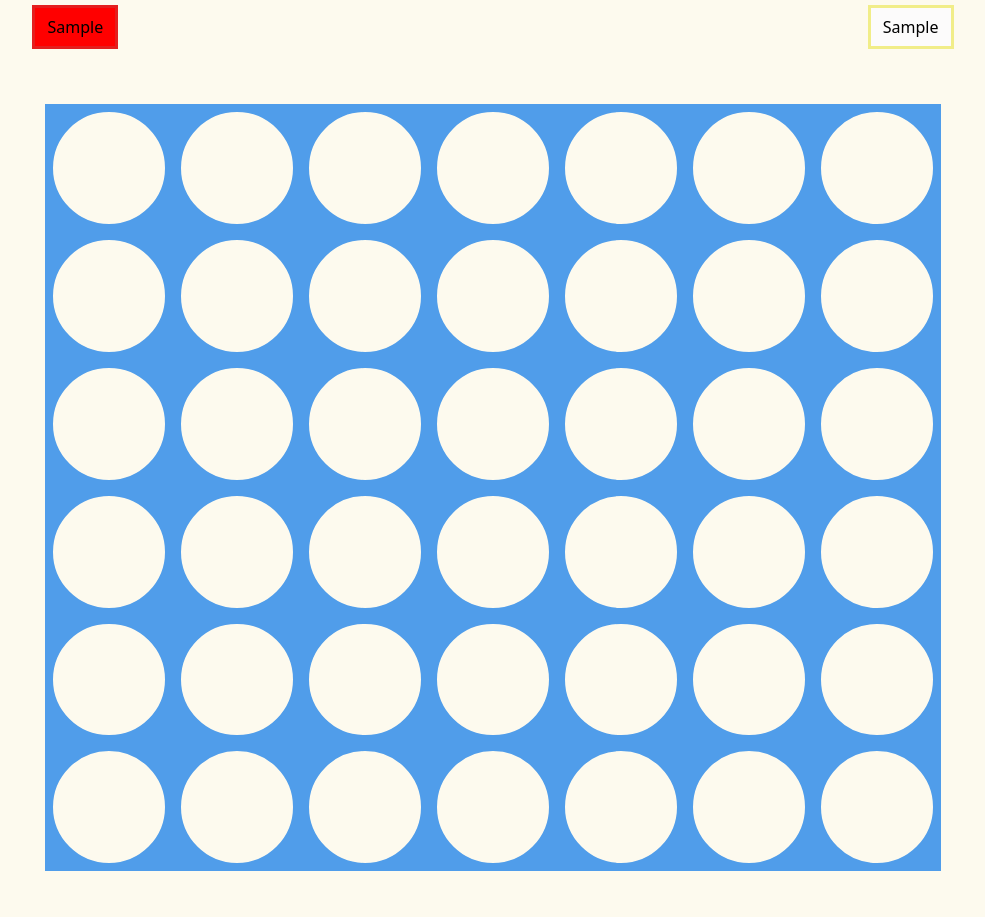
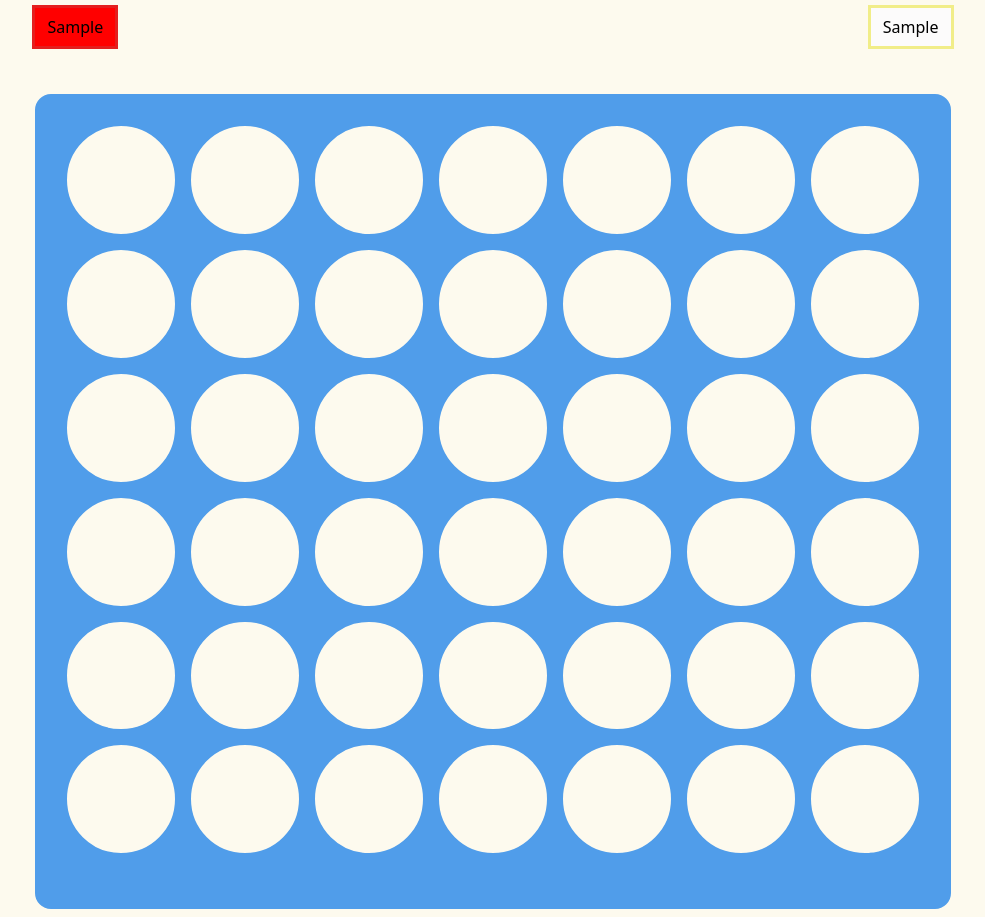
Before and after one commit to EricClasson/Connect_4_group_project, a React (Vite) app: page / in a window 1280 px wide. Both pictures are taken after typing "Sample", "Sample" into the empty fields and a click on the button "Start Game". Shown: the whole page, without its empty margins (147-1132 px from the left). Before the commit the page ends 889 px from the top, so only its background shows below. Built offline with nearby package versions, Linux system fonts and the light colour scheme.

Commit message:
Changed marker style

```diff
--- a/src/App.css
+++ b/src/App.css
@@ -26,21 +26,20 @@ body {
 .board {
   display: grid;
   grid-template-columns: repeat(7, 1fr);
-  /* background-color: var(--accent); */
-  padding: 0.625rem;
-  border-radius: 0.625rem;
+  border: solid 1.5rem;
+  border-color: var(--accent);
+  border-radius: 1rem;
+  border-bottom-width: 3rem;
 }
-
 .column {
   position: relative;
-  width: 100%;
   aspect-ratio: 1/1;
   overflow: hidden;
 }
 .column::before {
   content: '';
   position: absolute;
-  inset: 0.5rem;
+  inset: 8px;
   border-radius: 50vh;
   outline: 1000px solid var(--accent);
 }
@@ -48,10 +47,10 @@ body {
   position: relative;
 }
 .marker {
-  --_marker-animation: ease-in;
+  --_marker-animation: cubic-bezier(0.85, -0.28, 0.59, 1.1);
   position: absolute;
   width: 100%;
-  aspect-ratio: 1/1;
+  height: 100%;
   z-index: -1;
   top: 0;
   border-radius: 50vh;
@@ -59,21 +58,26 @@ body {
 
 .red {
   background-color: var(--marker-red);
-  animation: falling 0.5s var(--_marker-animation);
+  animation: falling calc(0.11s * var(--row)) var(--_marker-animation);
 }
 
 .yellow {
   background-color: var(--marker-yellow);
-  animation: falling 1s var(--_marker-animation);
+  animation: falling calc(0.11s * var(--row)) var(--_marker-animation);
 }
-.yellow::before {
+.marker::before {
   content: '';
   position: absolute;
   inset: 1rem;
   border-radius: 50vh;
   z-index: 1000;
-  border: 10px double;
-  border-color: #83814c transparent;
+  border: 5px solid transparent;
+}
+.yellow::before {
+  border-color: hsl(58, 79%, 40%);
+}
+.red::before {
+  border-color: hsl(0, 79%, 30%);
 }
 
 @keyframes falling {
```
